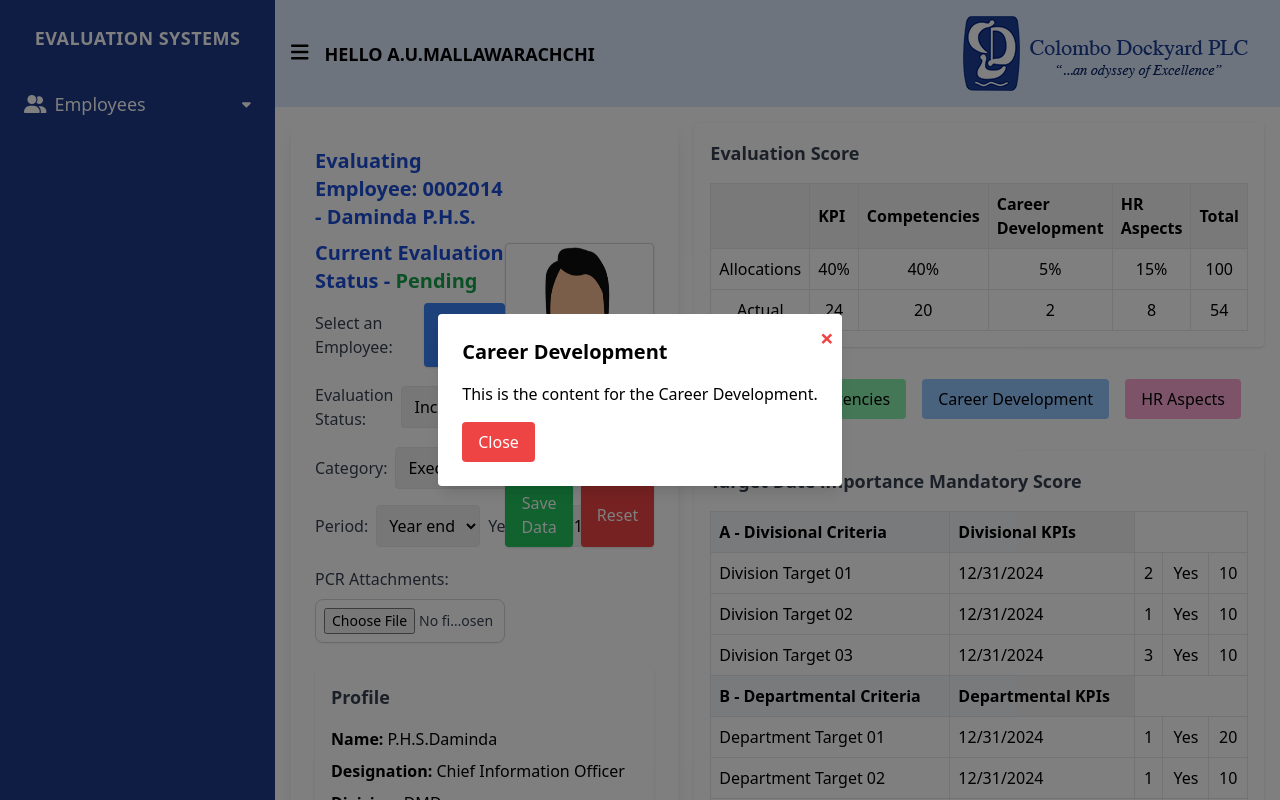
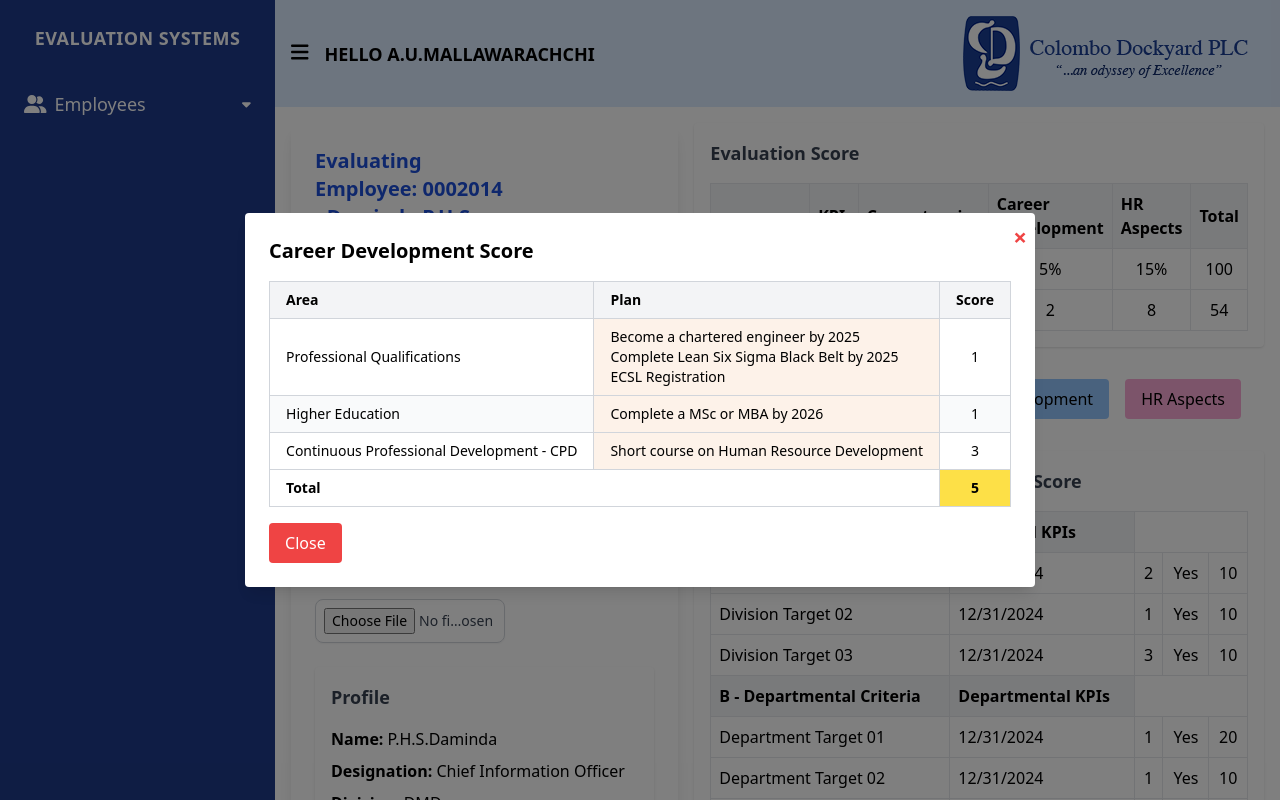
Before and after one commit to KushanNalinka/Employee-Evaluation-System, a React (Create React App) app: page /home in a window 1280 px wide. Both pictures are taken after a click on the button "Career Development". Shown: the top 800 px of the page. Built offline with nearby package versions, Linux system fonts and the light colour scheme.

Commit message:
Tables modification by indunil on 12-06-2024

```diff
--- a/src/Components/modals/CareerDevelopmentModal.jsx
+++ b/src/Components/modals/CareerDevelopmentModal.jsx
@@ -1,16 +1,88 @@
-import React from 'react';
+import React from "react";
 
 const CareerDevelopmentModal = ({ closePopup }) => (
   <div className="fixed inset-0 flex items-center justify-center bg-black bg-opacity-50">
-    <div className="relative bg-white p-6 rounded shadow-lg"> {/* Added 'relative' */}
+    <div className="relative bg-white p-6 rounded shadow-lg">
+      {" "}
+      {/* Added 'relative' */}
       <button
         className="absolute top-2 right-2 text-red-500 text-2xl font-bold focus:outline-none"
         onClick={closePopup}
       >
         &times;
       </button>
-      <h2 className="text-xl font-bold mb-4">Career Development</h2>
-      <p>This is the content for the Career Development.</p>
+      <h2 className="text-xl font-bold mb-4">Career Development Score</h2>
+      <div className="overflow-x-auto">
+        <table className="w-full border-collapse border border-gray-300 text-sm">
+          <thead className="bg-gray-100">
+            <tr>
+              <th className="border border-gray-300 px-4 py-2 text-left">
+                Area
+              </th>
+              <th className="border border-gray-300 px-4 py-2 text-left">
+                Plan
+              </th>
+              <th className="border border-gray-300 px-4 py-2 text-center">
+                Score
+              </th>
+            </tr>
+          </thead>
+          <tbody>
+            {[
+              {
+                area: "Professional Qualifications",
+                plan: (
+                  <>
+                    Become a chartered engineer by 2025 <br />
+                    Complete Lean Six Sigma Black Belt by 2025 <br />
+                    ECSL Registration
+                  </>
+                ),
+                score: 1,
+              },
+              {
+                area: "Higher Education",
+                plan: "Complete a MSc or MBA by 2026",
+                score: 1,
+              },
+              {
+                area: "Continuous Professional Development - CPD",
+                plan: "Short course on Human Resource Development",
+                score: 3,
+              },
+            ].map((item, index) => (
+              <tr
+                key={index}
+                className={index % 2 === 0 ? "bg-white" : "bg-gray-50"}
+              >
+                <td className="border border-gray-300 px-4 py-2">
+                  {item.area}
+                </td>
+                <td
+                  className="border border-gray-300 px-4 py-2"
+                  style={{ backgroundColor: "#fdf2e9" }} // Beige background color
+                >
+                  {item.plan}
+                </td>
+                <td className="border border-gray-300 px-4 py-2 text-center">
+                  {item.score}
+                </td>
+              </tr>
+            ))}
+            <tr>
+              <td
+                className="border border-gray-300 px-4 py-2 font-bold"
+                colSpan={2}
+              >
+                Total
+              </td>
+              <td className="border border-gray-300 px-4 py-2 text-center bg-yellow-300 font-bold">
+                5
+              </td>
+            </tr>
+          </tbody>
+        </table>
+      </div>
       <button
         className="mt-4 bg-red-500 text-white px-4 py-2 rounded"
         onClick={closePopup}
--- a/src/Components/modals/HRAspectsModal.jsx
+++ b/src/Components/modals/HRAspectsModal.jsx
@@ -105,7 +105,7 @@ const HRAspectsModal = ({ closePopup, toggleModal }) => {
         style={{ width: "1250px", maxWidth: "100%" }} onClick={toggleModal}
       >
         <div className="flex justify-between items-center mb-4">
-          <h2 className="text-xl font-bold">HR Aspects</h2>
+          <h2 className="text-xl font-bold">HR Aspects Score</h2>
           <button
             className="text-red-500 text-2xl font-semibold"
             onClick={closePopup}
--- a/src/Components/modals/KPIModal.jsx
+++ b/src/Components/modals/KPIModal.jsx
@@ -1,6 +1,68 @@
-import React from "react";
+import React, { useState } from "react";
 
-const KPIModal = ({ closePopup, toggleModal }) => (
+const KPIModal = ({ closePopup, toggleModal }) => {
+  // Define goal options for each criteria
+  const goalOptions = {
+    "Divisional Criteria": [
+      "Adherence to the cumulative Overnight Budget",
+      "Adherence to the expected Normal Hours: OT Hours Ratio",
+      "Achievement of the targeted Value Addition",
+    ],
+    "Departmental Criteria": [
+      "ISO functional objectives achievement",
+      "Variance of the project estimated budget (SR, NC, HE)",
+      "Adherence to the expected Normal Hours: OT Hours Ratio",
+      "Achievement of the SR Performance factor",
+      "Contractual delivery of NC vessel on time",
+      "Average customer feedback score",
+      "Adherence to the tomorrow planning process",
+      "Accident occurrence rate (No of Accidents/No of Employees)",
+      "No of near misses reported",
+      "No of cases reported tarnishing industrial harmony",
+      "Number of new clients or markets entered",
+    ],
+    "Self Target Criteria": [
+      "Execution of a project to reduce wastage and unnecessary expenditure",
+      "Process improvements or innovations",
+      "Engage in employee training or development activity",
+      "Learning of a new skill or engage with job enriching activity",
+    ],
+  };
+
+  // State for rows
+  const [rows, setRows] = useState(
+    Array.from({ length: 18 }, (_, index) => ({
+      criteria:
+        index % 3 === 0
+          ? "Divisional Criteria"
+          : index % 3 === 1
+          ? "Departmental Criteria"
+          : "Self Target Criteria",
+      goal: "",
+      date: "31/12/2024",
+      importance: 0,
+      mandatory: "Yes",
+      weightage: "20.00",
+      score: "50",
+    }))
+  );
+
+  // Handle changes to the "criteria" dropdown
+  const handleCriteriaChange = (index, newCriteria) => {
+    const updatedRows = [...rows];
+    updatedRows[index].criteria = newCriteria;
+    updatedRows[index].goal = ""; // Reset the goal when criteria changes
+    setRows(updatedRows);
+  };
+
+  // Handle changes to the "goal" dropdown
+  const handleGoalChange = (index, newGoal) => {
+    const updatedRows = [...rows];
+    updatedRows[index].goal = newGoal;
+    setRows(updatedRows);
+  };
+
+  return (
     <div className="fixed inset-0 flex items-center justify-center bg-black bg-opacity-50">
       <div
         className="relative bg-white p-6 rounded-lg shadow-lg w-11/12 max-w-6xl overflow-y-auto max-h-[90vh]"
@@ -23,6 +85,9 @@ const KPIModal = ({ closePopup, toggleModal }) => (
             <thead className="bg-gray-100">
               <tr>
                 <th className="border border-gray-300 px-4 py-2 text-left">
+                  Criteria
+                </th>
+                <th className="border border-gray-300 px-4 py-2 text-left">
                   Goal Title
                 </th>
                 <th className="border border-gray-300 px-4 py-2 text-left">
@@ -37,64 +102,64 @@ const KPIModal = ({ closePopup, toggleModal }) => (
                 <th className="border border-gray-300 px-4 py-2 text-left">
                   Weightage (%)
                 </th>
+                <th className="border border-gray-300 px-4 py-2 text-left">
+                  Full Score
+                </th>
               </tr>
             </thead>
             <tbody>
-            {[
-              {
-                goal: "Streamline and improve Learning and Development Process",
-                date: "31/12/2024",
-                importance: 0,
-                mandatory: "Yes",
-                weightage: "20.00",
-              },
-              {
-                goal: "Smooth functioning of Performance Management System",
-                date: "31/12/2024",
-                importance: 0,
-                mandatory: "Yes",
-                weightage: "20.00",
-              },
-              {
-                goal: "Ensure effectiveness of recruitment and onboarding process",
-                date: "31/12/2024",
-                importance: 0,
-                mandatory: "Yes",
-                weightage: "20.00",
-              },
-              {
-                goal: "Streamline onboarding process",
-                date: "31/12/2024",
-                importance: 0,
-                mandatory: "Yes",
-                weightage: "20.00",
-              },
-              {
-                goal: "Employee engagement, recognition and employee satisfaction survey",
-                date: "31/12/2024",
-                importance: 0,
-                mandatory: "Yes",
-                weightage: "20.00",
-              },
-            ].map((item, index) => (
+              {rows.map((row, index) => (
                 <tr
                   key={index}
                   className={index % 2 === 0 ? "bg-white" : "bg-gray-50"}
                 >
                   <td className="border border-gray-300 px-4 py-2">
-                  {item.goal}
+                    <select
+                      value={row.criteria}
+                      onChange={(e) =>
+                        handleCriteriaChange(index, e.target.value)
+                      }
+                      className="w-full px-2 py-1 border border-gray-300 rounded focus:outline-none"
+                    >
+                      <option value="Divisional Criteria">
+                        Divisional Criteria
+                      </option>
+                      <option value="Departmental Criteria">
+                        Departmental Criteria
+                      </option>
+                      <option value="Self Target Criteria">
+                        Self Target Criteria
+                      </option>
+                    </select>
                   </td>
                   <td className="border border-gray-300 px-4 py-2">
-                  {item.date}
+                    <select
+                      value={row.goal}
+                      onChange={(e) => handleGoalChange(index, e.target.value)}
+                      className="w-full px-2 py-1 border border-gray-300 rounded focus:outline-none"
+                    >
+                      <option value="">Select Goal</option>
+                      {goalOptions[row.criteria].map((goal, i) => (
+                        <option key={i} value={goal}>
+                          {goal}
+                        </option>
+                      ))}
+                    </select>
                   </td>
                   <td className="border border-gray-300 px-4 py-2">
-                  {item.importance}
+                    {row.date}
                   </td>
                   <td className="border border-gray-300 px-4 py-2">
-                  {item.mandatory}
+                    {row.importance}
                   </td>
                   <td className="border border-gray-300 px-4 py-2">
-                  {item.weightage}
+                    {row.mandatory}
+                  </td>
+                  <td className="border border-gray-300 px-4 py-2">
+                    {row.weightage}
+                  </td>
+                  <td className="border border-gray-300 px-4 py-2">
+                    {row.score}
                   </td>
                 </tr>
               ))}
@@ -112,5 +177,6 @@ const KPIModal = ({ closePopup, toggleModal }) => (
       </div>
     </div>
   );
+};
 
 export default KPIModal;
```
Lines whose indentation alone changed are shown as unchanged.
